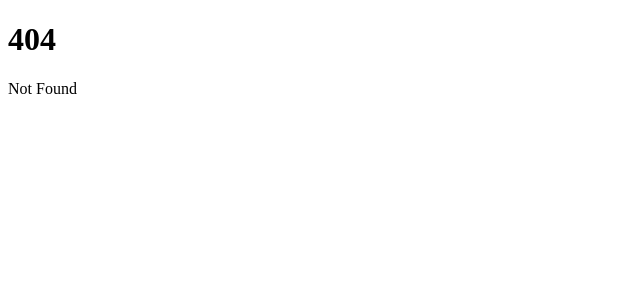
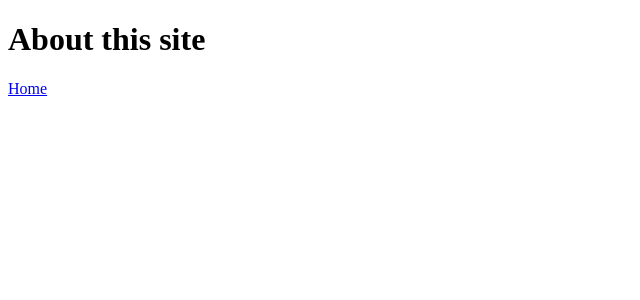
Before and after one commit to merojosa/premios-costa-rica, a SvelteKit app: page /award in a window 1280 px wide. Before the commit this address had no page. Shown: the top 300 px of the page, without its empty margins (0-640 px from the left). Built offline with nearby package versions, Linux system fonts and the light colour scheme.

Commit message:
Add test route

```diff
--- a/src/routes/+page.svelte
+++ b/src/routes/+page.svelte
@@ -7,6 +7,8 @@
 
 <h1>Welcome to SvelteKit</h1>
 
+<a href="/award">Award</a>
+
 <ul>
 	{#each data.years as item}
 		<li>{item}</li>
--- /dev/null
+++ b/src/routes/award/+page.svelte
@@ -0,0 +1,2 @@
+<h1>About this site</h1>
+<a href="/">Home</a>
```
